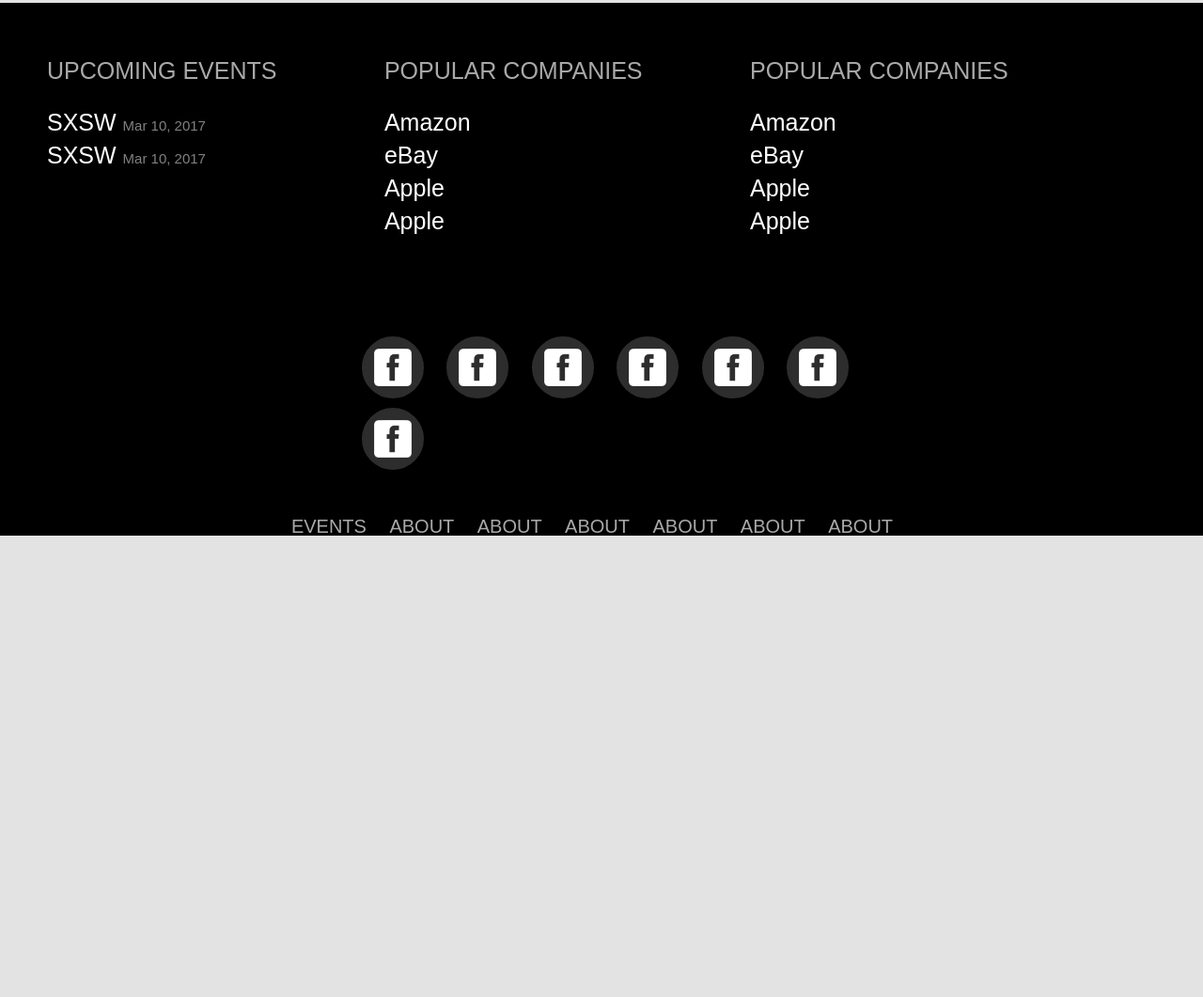
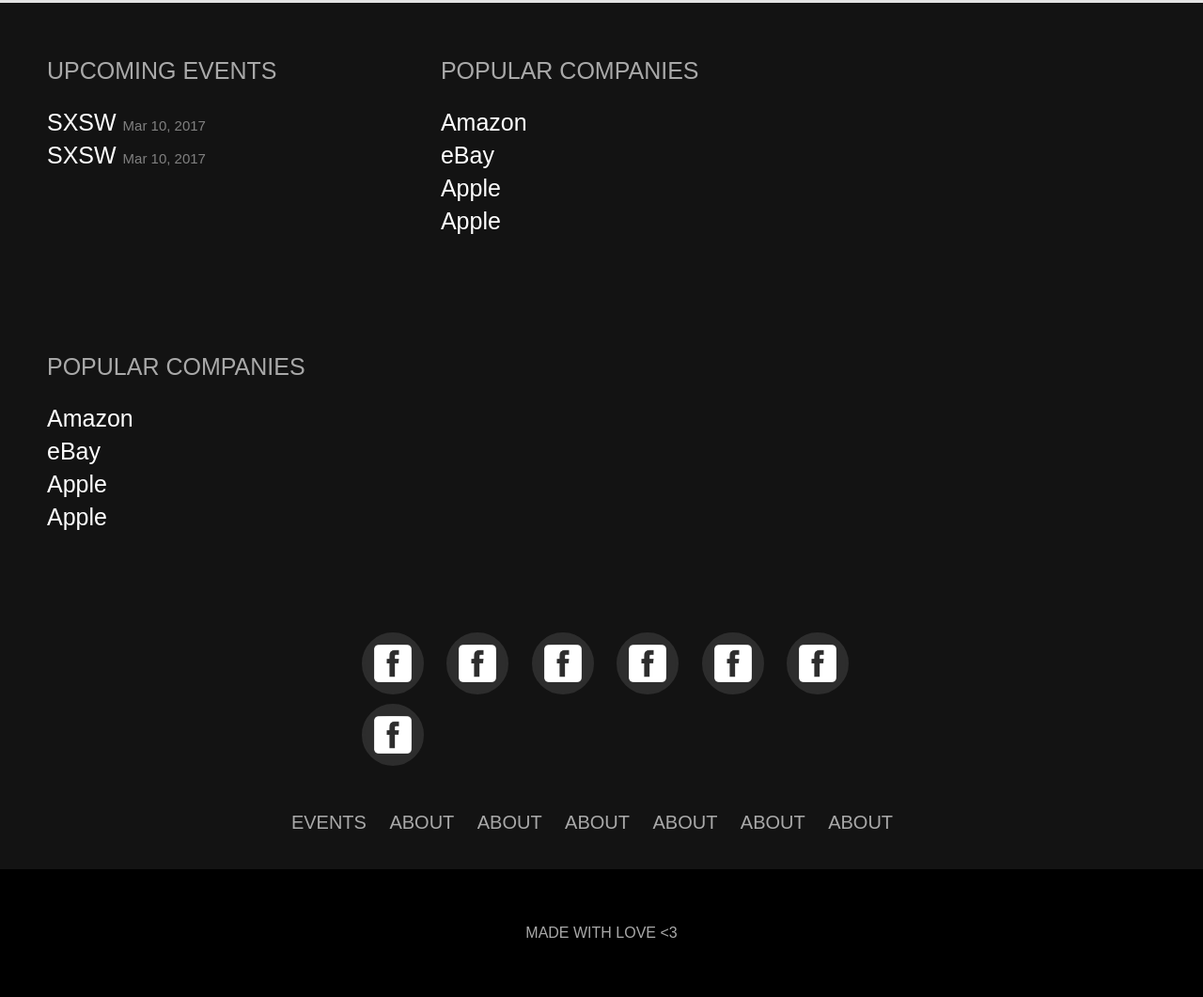
Before and after one commit to PawelRokosz/ResponsiveDesign, a plain HTML site: page index.html in a window 1280 px wide. Shown: the part 3205-4266 px from the top of the page at 94% size. Before the commit the page ends 3786 px from the top, so only its background shows below. Drawn offline with Linux system fonts and the light colour scheme.

Commit message:
Footer ready

```diff
--- a/assets/stylesheet/style.css
+++ b/assets/stylesheet/style.css
@@ -306,7 +306,7 @@
 */
 
 .foot-links{
-  background: black;
+  background: #131313;
   width: 100%;
   color: white;
 }
@@ -316,7 +316,7 @@
   vertical-align: top;
   padding: 60px 0;
   padding-left: 50px;
-  padding-right: 60px;
+  padding-right: 120px;
   font-size: 25px;
 }
 
@@ -337,7 +337,7 @@
 
 .foot-social{
   width: 100%;
-  background-color: black;
+  background-color: #131313;
 }
 
 .social-box{
@@ -358,7 +358,7 @@
 }
 
 .social-box a:hover{
-  background: black;
+  background: #131313;
 }
 
 .social-box a img{
@@ -369,8 +369,8 @@
 
 .foot-more{
   width: 100%;
-  padding-top: 40px;
-  background: black;
+  padding: 40px 0;
+  background: #131313;
   font-size: 20px;
   text-align: center;
 }
@@ -382,6 +382,24 @@
 }
 
 .foot-more .more-box a:hover{
+  color: white;
+}
+
+.foot-footer{
+  background: black;
+  width: 100%;
+  text-align: center;
+}
+
+.foot-box{
+  padding: 60px 0;
+}
+
+.foot-box a{
+  color: darkgrey;
+}
+
+.foot-box a:hover{
   color: white;
 }
 
--- a/index.html
+++ b/index.html
@@ -296,8 +296,10 @@
         </div>
       </div>
 
-      <div class="">
-
+      <div class="foot-footer">
+        <div class="foot-box">
+          <a href="#">MADE WITH LOVE <3</a>
+        </div>
       </div>
 
     </footer>
```
